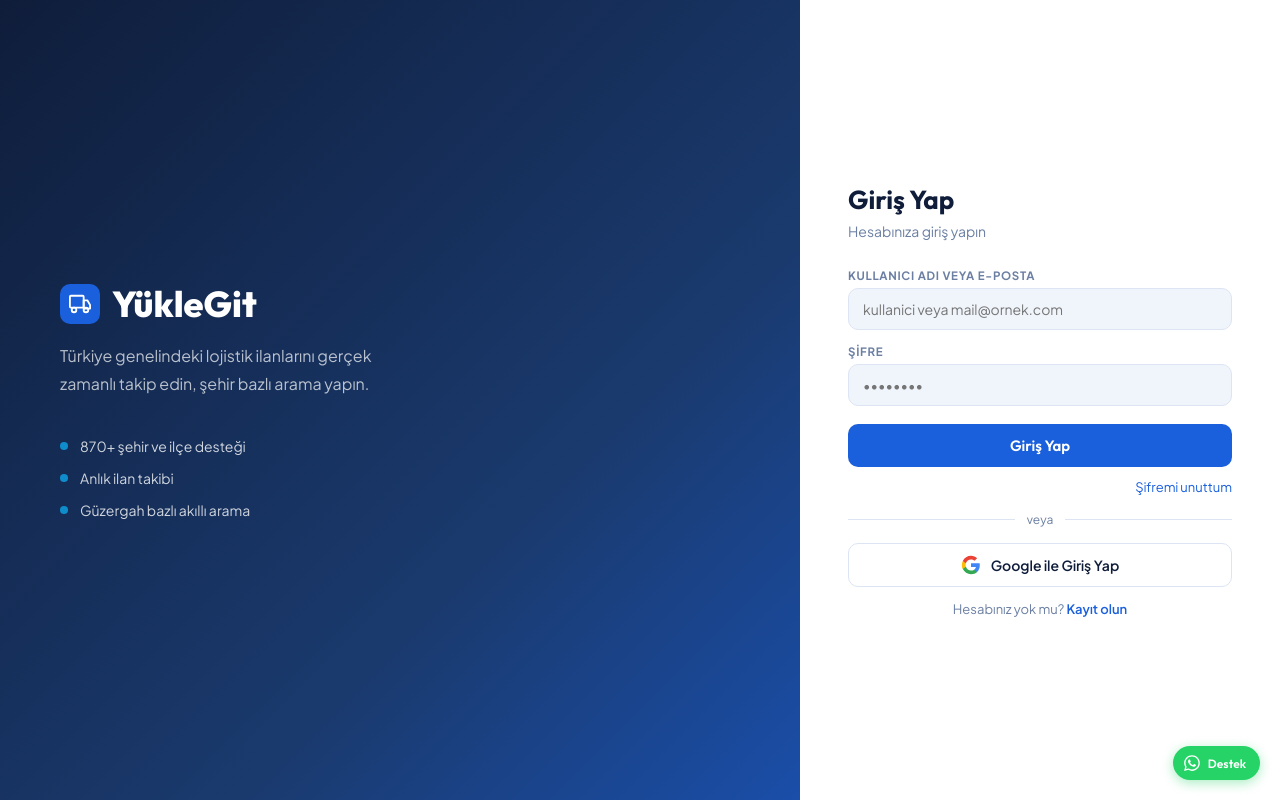
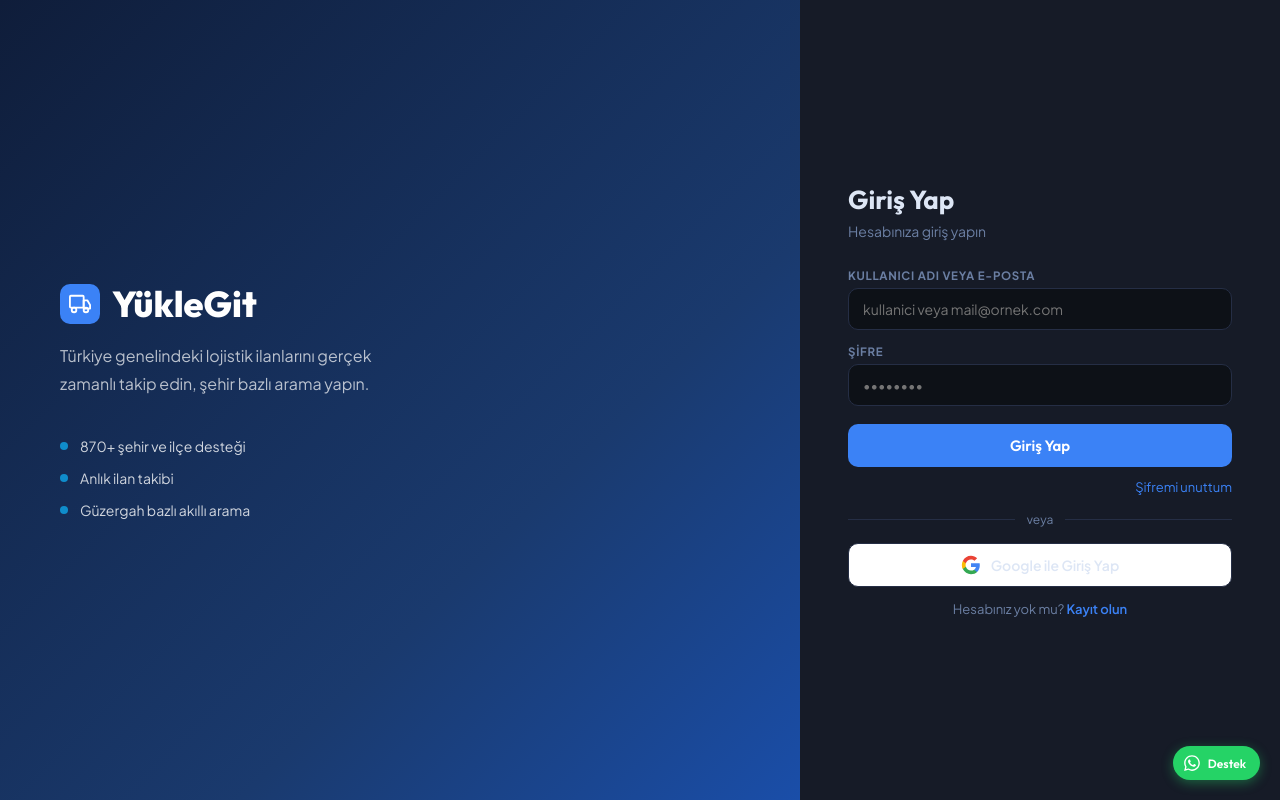
Before and after one commit to huzeyfettkk/webSite-bot, a plain HTML site: page public/index.html in a window 1280 px wide. Drawn offline with Linux system fonts and the light colour scheme.

Commit message:
V 3.1.0 -renk

```diff
--- a/public/index.html
+++ b/public/index.html
@@ -36,10 +36,10 @@
 <link href="https://fonts.googleapis.com/css2?family=Plus+Jakarta+Sans:wght@300;400;500;600;700;800&family=Outfit:wght@400;500;600;700;800&display=swap" rel="stylesheet">
 <style>
 :root{
-  --bg:#f0f4fb;--surface:#fff;--border:#dde5f4;--text:#0f1d3a;--muted:#6b7fa3;
-  --accent:#1a5fdb;--accent-h:#1248b3;--success:#059669;--danger:#dc2626;
-  --sidebar:#0f1d3a;--sidebar-t:#7b92c4;
-  --radius:10px;--shadow:0 1px 8px rgba(15,29,58,.07);--shadow-md:0 4px 20px rgba(15,29,58,.10);
+  --bg:#0d1117;--surface:#161b27;--border:#252e45;--text:#dde6f5;--muted:#6b7fa3;
+  --accent:#3b82f6;--accent-h:#2563eb;--success:#10b981;--danger:#ef4444;
+  --sidebar:#0a0e18;--sidebar-t:#7b92c4;
+  --radius:10px;--shadow:0 1px 8px rgba(0,0,0,.35);--shadow-md:0 4px 20px rgba(0,0,0,.45);
   --sidebar-w:220px;
 }
 *{box-sizing:border-box;margin:0;padding:0;-webkit-tap-highlight-color:transparent}
```
